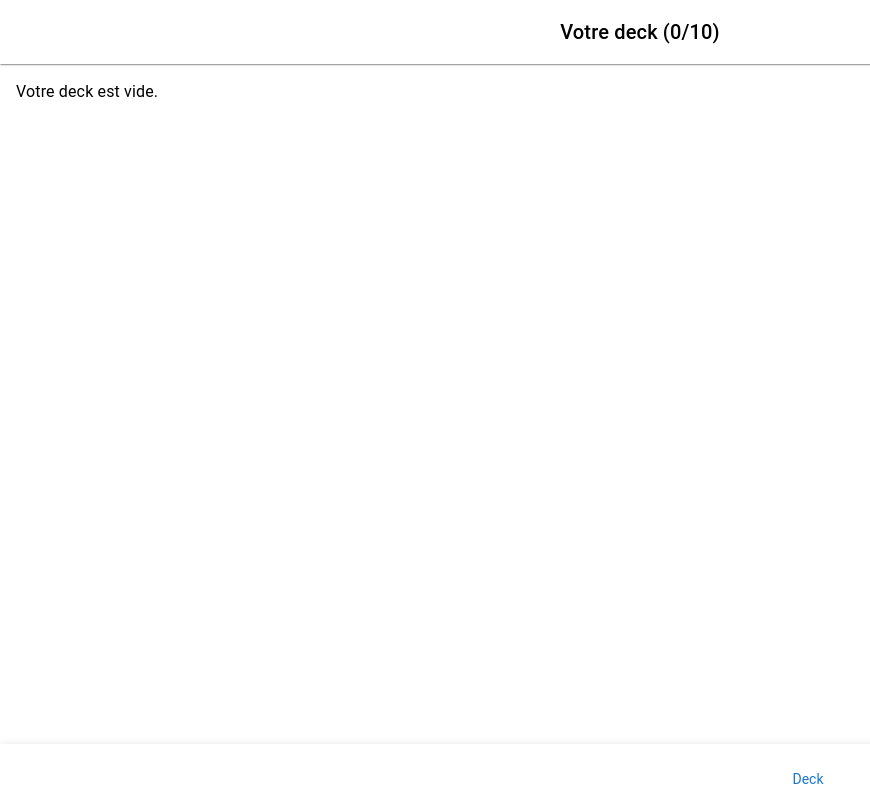
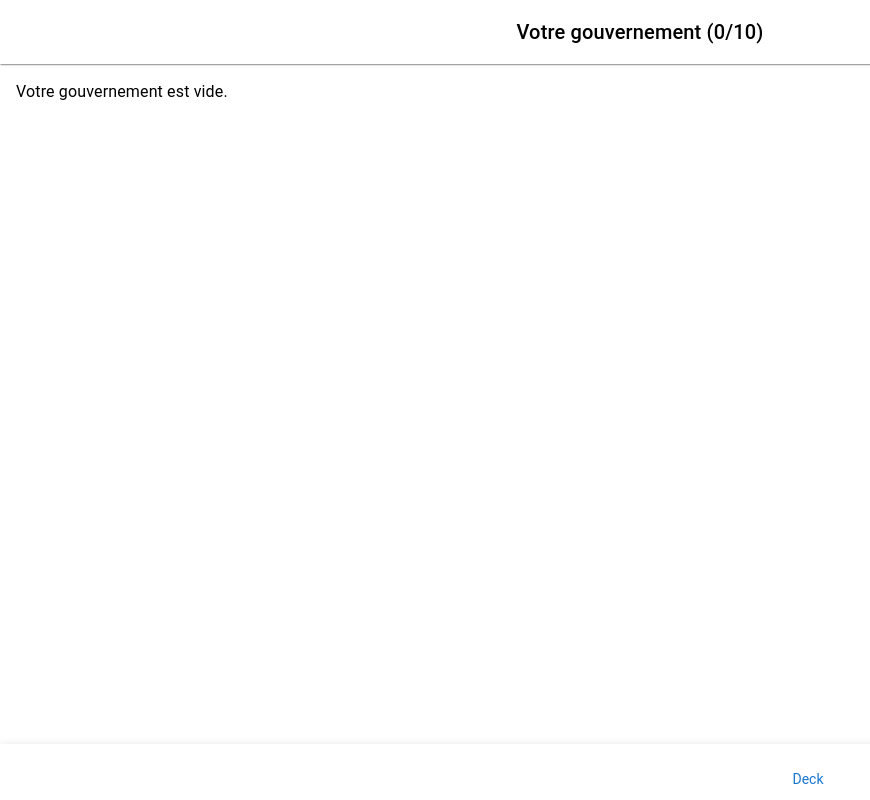
Before and after one commit to ebenois/Mandats-Corruptions, a React (Vite) app in the folder Mandats-Corruptions/: page /deck in a window 1280 px wide. Shown: the whole page, without its empty margins (0-870 px from the left). Built offline with nearby package versions, Linux system fonts and the light colour scheme; some icons are missing.

Commit message:
Modification des noms des pages

```diff
--- a/Mandats-Corruptions/src/pages/CollectionPage.jsx
+++ b/Mandats-Corruptions/src/pages/CollectionPage.jsx
@@ -9,8 +9,6 @@ import { useDeck } from "../context/DeckContext";
 
 import PoligraphService from "../services/poligraphService";
 import PoliticianCard from "../components/PoliticianCard";
-
-const ariaLabel = { "aria-label": "description" };
 
 export default function CollectionPage() {
   const [search, setSearch] = useState("");
@@ -81,7 +79,7 @@ export default function CollectionPage() {
       <Headbar title="Collection" />
       <Box sx={{ p: 2 }}>
         <Input
-          placeholder="Entrer un nom"
+          placeholder="Entrer un nom..."
           fullWidth
           value={search}
           onChange={(e) => setSearch(e.target.value)}
--- a/Mandats-Corruptions/src/pages/DeckPage.jsx
+++ b/Mandats-Corruptions/src/pages/DeckPage.jsx
@@ -12,11 +12,11 @@ export default function DeckPage() {
 
   return (
     <>
-      <Headbar title={`Votre deck (${deck.length}/${maxDeckSize})`} />
+      <Headbar title={`Votre gouvernement (${deck.length}/${maxDeckSize})`} />
 
       <Box sx={{ p: 2 }}>
         {deck.length === 0 ? (
-          <Typography variant="body1">Votre deck est vide.</Typography>
+          <Typography variant="body1">Votre gouvernement est vide.</Typography>
         ) : (
           <List>
             {deck.map((politician) => (
```
